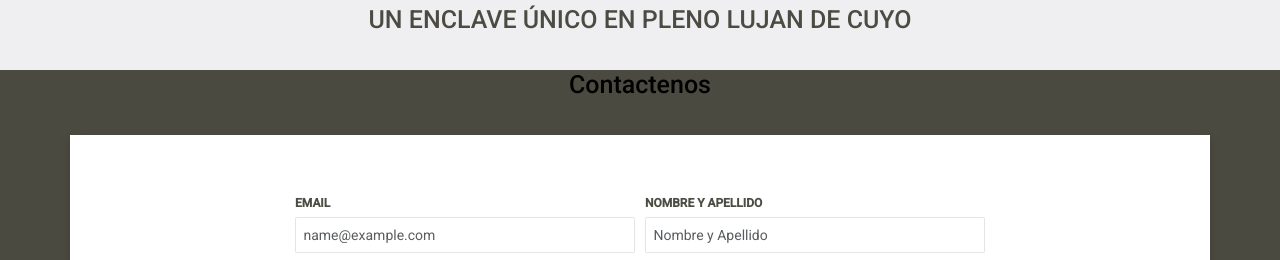
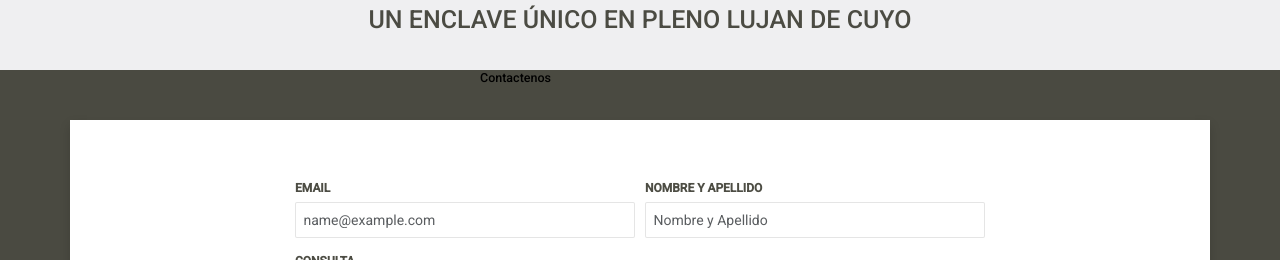
Before and after one commit to fermirante/preentrega2, a website: page pages/contacto.html in a window 1280 px wide. Shown: the part 782-1042 px from the top of the page. Drawn offline with nearby package versions, Linux system fonts and the light colour scheme.

Commit message:
se modifico el estilo de contactenos en la pag de contacto

```diff
--- a/pages/contacto.html
+++ b/pages/contacto.html
@@ -49,8 +49,7 @@
     </section>
 
     <section id="section1-contacto">
-            <h1 class="ubicacion">Contactenos</h1>
-        </div>
+        <h5 class="col-lg-3">Contactenos</h5>
         <div class="container mt-5 shadow ">
                 <div class="col-md-8 p-5 ">
                     <form class="row g-3 contactForm mt-4">
```
